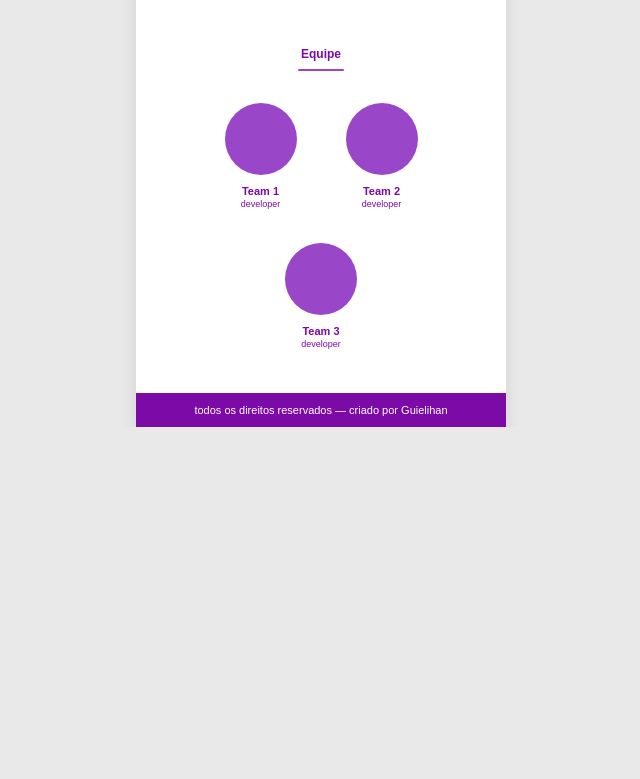
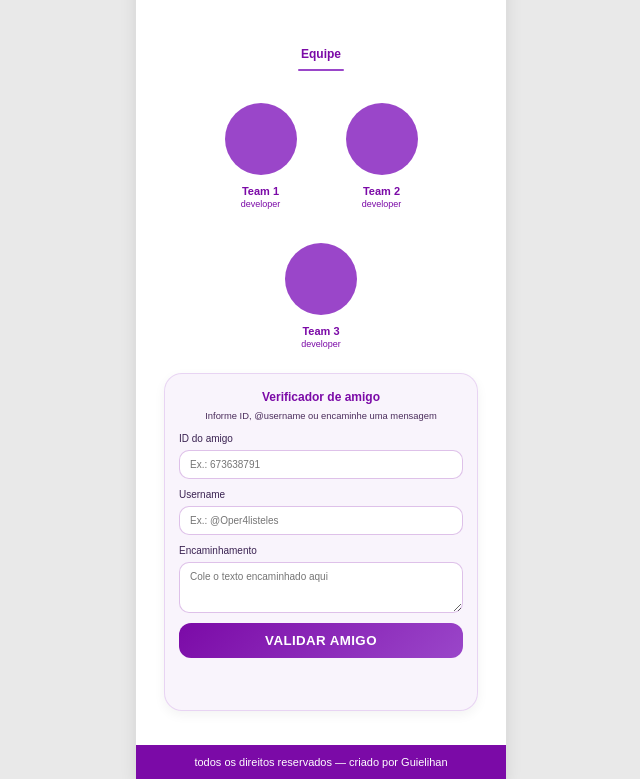
Before and after one commit to Guielihan/atividade-de-CSS, a plain HTML site: page index.html in a window 1280 px wide. Shown: the part 403-1182 px from the top of the page, without its empty margins (319-959 px from the left). Before the commit the page ends 830 px from the top, so only its background shows below. Drawn offline with Linux system fonts and the light colour scheme.

Commit message:
Add friend verification helper form

```diff
--- a/assets/css/styles.css
+++ b/assets/css/styles.css
@@ -136,6 +136,79 @@ body{
   color: var(--purple-900);
 }
 
+.checker{
+  width: 100%;
+  border-radius: 18px;
+  padding: 16px 14px;
+  background: rgba(154, 70, 201, 0.06);
+  border: 1px solid rgba(154, 70, 201, 0.18);
+  box-shadow: 0 4px 12px rgba(0,0,0,0.05);
+  display: flex;
+  flex-direction: column;
+  gap: 12px;
+}
+
+.checker__header{
+  text-align: center;
+}
+
+.checker__hint{
+  margin: 6px 0 0;
+  font-size: 9.4px;
+  color: #4b2d5c;
+}
+
+.checker__form{
+  display: grid;
+  gap: 10px;
+}
+
+.checker__field{
+  display: flex;
+  flex-direction: column;
+  gap: 6px;
+  font-size: 10px;
+  color: #3a2251;
+}
+
+.checker__field input,
+.checker__field textarea{
+  font: inherit;
+  padding: 8px 10px;
+  border-radius: 10px;
+  border: 1px solid rgba(123, 10, 167, 0.25);
+  background: #fff;
+  outline: none;
+  transition: border-color .18s ease, box-shadow .18s ease;
+}
+
+.checker__field input:focus,
+.checker__field textarea:focus{
+  border-color: var(--purple-900);
+  box-shadow: 0 0 0 2px rgba(123, 10, 167, 0.14);
+}
+
+.checker__submit{
+  align-self: center;
+  border: none;
+  background: linear-gradient(135deg, var(--purple-900), var(--purple-600));
+  color: #fff;
+  padding: 10px 20px;
+  font-weight: 700;
+  border-radius: 12px;
+  cursor: pointer;
+  text-transform: uppercase;
+  letter-spacing: 0.4px;
+}
+
+.checker__result{
+  min-height: 24px;
+  font-size: 10.5px;
+  text-align: center;
+  color: #2d0f45;
+  font-weight: 700;
+}
+
 .site-footer{
   background: var(--purple-900);
   color:#fff;
--- a/assets/js/script.js
+++ b/assets/js/script.js
@@ -1,5 +1,12 @@
 (function () {
   const targets = document.querySelectorAll("[data-glow]");
+  const form = document.getElementById("friend-form");
+  const result = document.getElementById("friend-result");
+
+  const knownFriends = [
+    { id: "673638791", username: "oper4listeles" },
+    { id: "6736303791", username: "6736303791" },
+  ];
 
   function setVars(el, ev) {
     const rect = el.getBoundingClientRect();
@@ -10,8 +17,62 @@
     el.style.setProperty("--my", y.toFixed(2) + "%");
   }
 
+  function normalize(value) {
+    return value.replace(/^@/, "").trim().toLowerCase();
+  }
+
+  function matchForward(text) {
+    const idMatch = text.match(/\b(\d{6,})\b/);
+    if (!idMatch) return null;
+    const id = idMatch[1];
+    return knownFriends.find((friend) => friend.id === id) || null;
+  }
+
+  function showResult(message, ok) {
+    if (!result) return;
+    result.textContent = message;
+    result.style.color = ok ? "#0b7a0b" : "#b00020";
+  }
+
+  function handleSubmit(ev) {
+    ev.preventDefault();
+    if (!result) return;
+
+    const formData = new FormData(ev.target);
+    const friendId = normalize(formData.get("friendId") || "");
+    const username = normalize(formData.get("friendUsername") || "");
+    const forwarded = (formData.get("forwardedMessage") || "").trim();
+
+    let friend = null;
+
+    if (friendId) {
+      friend = knownFriends.find((item) => item.id === friendId);
+    }
+
+    if (!friend && username) {
+      friend = knownFriends.find((item) => item.username === username);
+    }
+
+    if (!friend && forwarded) {
+      friend = matchForward(forwarded);
+    }
+
+    if (friend) {
+      showResult("Amigo identificado com sucesso!", true);
+    } else {
+      showResult(
+        "Nenhum amigo foi identificado. Confira o ID, username ou encaminhamento informado.",
+        false
+      );
+    }
+  }
+
   targets.forEach((el) => {
     el.addEventListener("mousemove", (ev) => setVars(el, ev));
     el.addEventListener("mouseenter", (ev) => setVars(el, ev));
   });
+
+  if (form) {
+    form.addEventListener("submit", handleSubmit);
+  }
 })();
--- a/index.html
+++ b/index.html
@@ -52,6 +52,34 @@
           </article>
         </div>
       </section>
+
+      <section class="checker" aria-labelledby="checker-title">
+        <div class="checker__header">
+          <h2 id="checker-title" class="subheading">Verificador de amigo</h2>
+          <p class="checker__hint">Informe ID, @username ou encaminhe uma mensagem</p>
+        </div>
+
+        <form id="friend-form" class="checker__form">
+          <label class="checker__field">
+            <span>ID do amigo</span>
+            <input type="text" name="friendId" placeholder="Ex.: 673638791" />
+          </label>
+
+          <label class="checker__field">
+            <span>Username</span>
+            <input type="text" name="friendUsername" placeholder="Ex.: @Oper4listeles" />
+          </label>
+
+          <label class="checker__field">
+            <span>Encaminhamento</span>
+            <textarea name="forwardedMessage" rows="3" placeholder="Cole o texto encaminhado aqui"></textarea>
+          </label>
+
+          <button type="submit" class="checker__submit glow-target" data-glow>Validar amigo</button>
+        </form>
+
+        <output id="friend-result" class="checker__result" aria-live="polite"></output>
+      </section>
     </main>
 
     <footer class="site-footer glow-target" data-glow>
```
